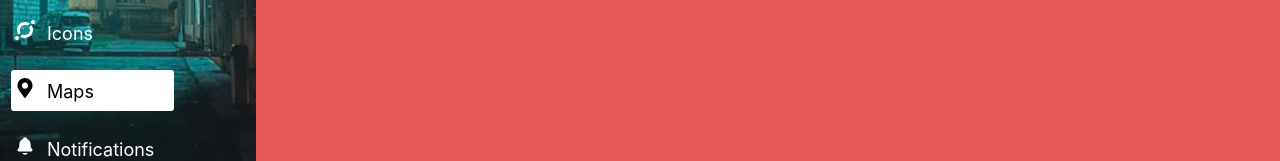
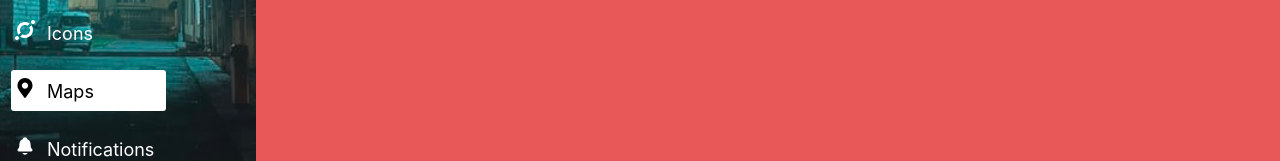
Before and after one commit to Zaibi727/Collection-of-Designs, a React (Create React App) app: page /maps in a window 1280 px wide. Shown: the part 271-432 px from the top of the page. Built offline with nearby package versions, Linux system fonts and the light colour scheme.

Commit message:
Update sideBar.module.css

```diff
--- a/src/components/sideBar/sideBar.module.css
+++ b/src/components/sideBar/sideBar.module.css
@@ -106,7 +106,7 @@
 .aactive{
     background-color: white;
     color: black !important;
-    padding: 8px 80px 8px 4px;
+    padding: 8px 72px 8px 4px;
     margin-left: -4px;
     border-radius: 3px;
 }
```
